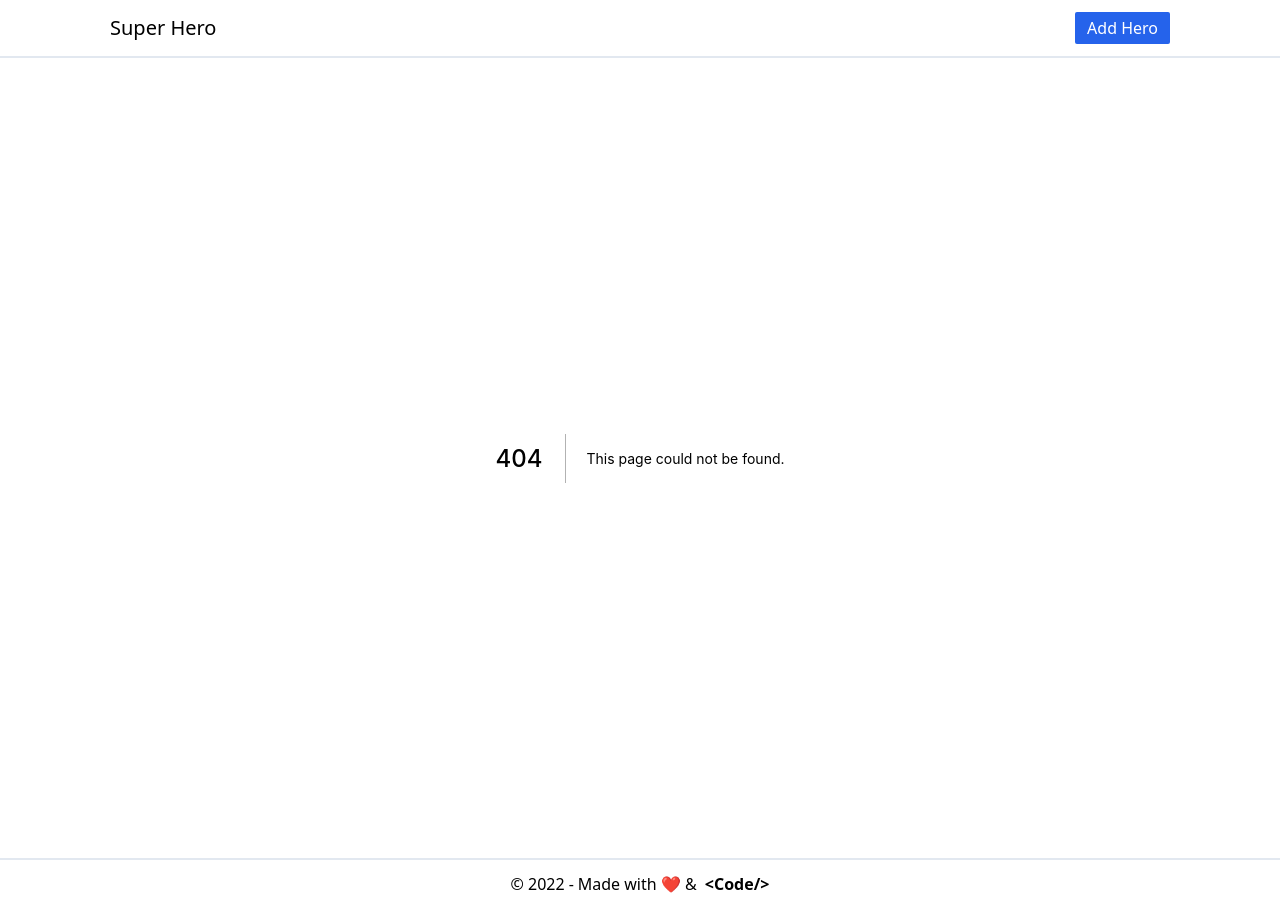
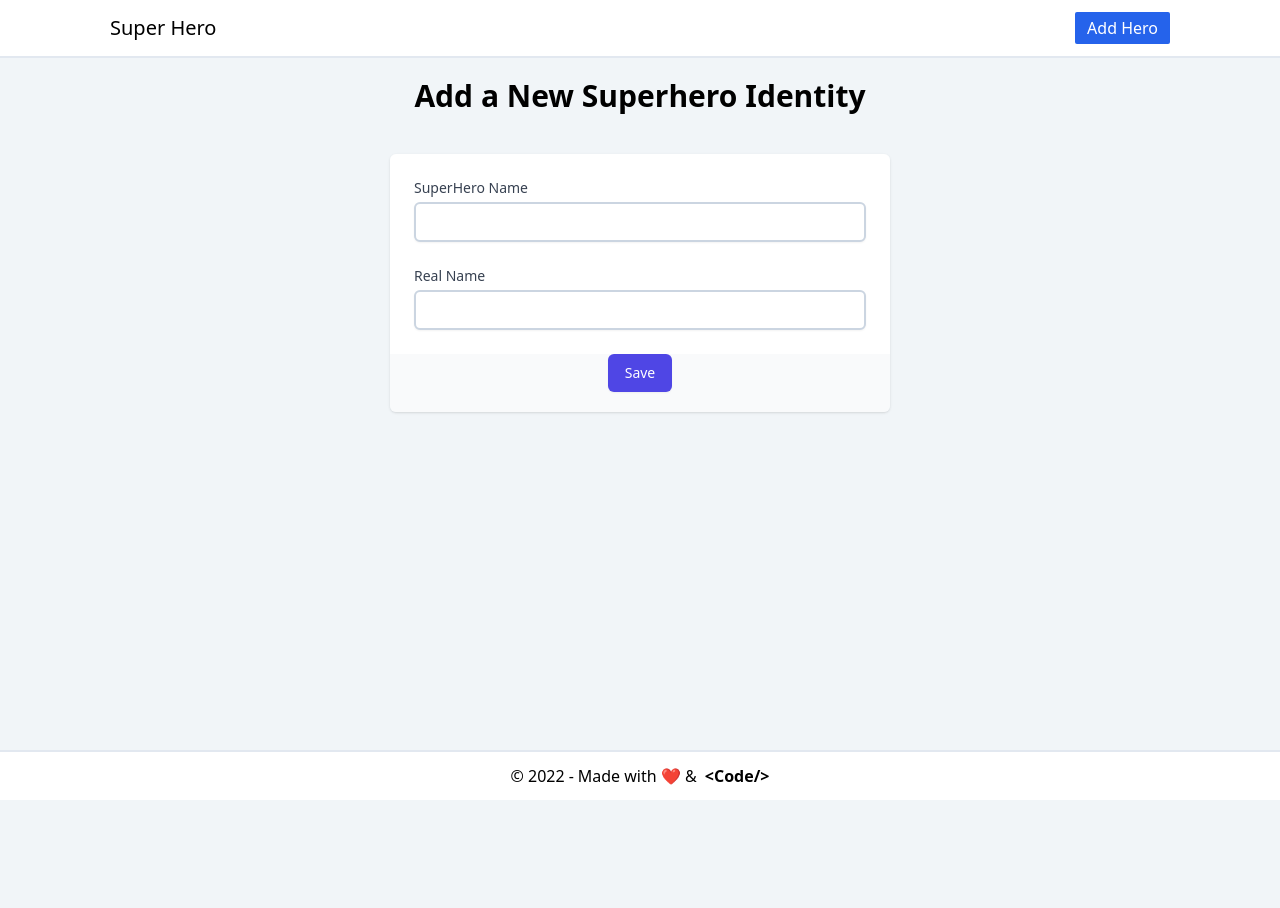
Before and after one commit to Mridul2820/superhero-app, a Next.js app: page /add-hero in a window 1280 px wide. Before the commit this address had no page. After the commit the page ends 800 px from the top, so only its background shows below. Built offline with nearby package versions, Linux system fonts and the light colour scheme; no server answers.

Commit message:
create super hero section

```diff
--- a/components/layout/NavBar.js
+++ b/components/layout/NavBar.js
@@ -10,9 +10,11 @@ const NavBar = () => {
                         Super Hero
                     </a>
                 </Link>
-                <button className='bg-blue-600 text-white px-3 py-1 rounded-sm'>
-                    Add Hero
-                </button>
+                <Link href="/add-hero">
+                    <a className='bg-blue-600 text-white px-3 py-1 rounded-sm'>
+                        Add Hero
+                    </a>
+                </Link>
             </div>
         </nav>
     );
--- a/package.json
+++ b/package.json
@@ -8,6 +8,7 @@
     "lint": "next lint"
   },
   "dependencies": {
+    "@tailwindcss/forms": "^0.4.0",
     "axios": "^0.25.0",
     "dotenv": "^10.0.0",
     "lodash": "^4.17.21",
--- /dev/null
+++ b/pages/add-hero.js
@@ -0,0 +1,90 @@
+import React, { useState } from 'react';
+import { useRouter } from 'next/router';
+import axios from 'axios';
+
+const { SITE_URL } = process.env
+
+const AddHero = () => {
+    const [form, setForm] = useState({
+        superHero: '',
+        realname: ''
+    })
+
+    console.log(form)
+
+    const router = useRouter()
+
+    const handelChange = e => {
+        setForm({
+            ...form,
+            [e.target.name]: e.target.value
+        })
+    }
+
+    const handelForm = async(e) => {
+        e.preventDefault()
+        try {
+            const res = await axios(`${SITE_URL}/api/hero`, {
+                method: "POST",
+                headers: {
+                    "Content-Type": "application/json"
+                },
+                data: JSON.stringify(form)
+            })
+            router.push("/")
+        } catch (error) {
+            console.log(error)
+        }
+    }
+
+    return (
+        <div className='min-h-[calc(100vh-108px)] max-w-[1100px] mx-auto p-5'>
+            <h1 className="text-center text-xl sm:text-2xl md:text-3xl font-bold">
+                Add a New Superhero Identity
+            </h1>
+            <form onSubmit={handelForm}>
+                <div className="shadow overflow-hidden sm:rounded-md max-w-[500px] w-full mx-auto mt-10">
+                    <div className="px-4 py-5 bg-white sm:p-6">
+                        <div className="flex flex-col justify-center items-center gap-6">
+                            <div className="w-full">
+                                <label htmlFor="superHero" className="block text-sm font-medium text-gray-700">
+                                    SuperHero Name
+                                </label>
+                                <input
+                                    type="text"
+                                    name="superHero"
+                                    id="super-hero"
+                                    className="mt-1 focus:ring-indigo-500 focus:border-indigo-500 block w-full shadow-sm sm:text-sm border-2 border-slate-300 rounded-md"
+                                    onChange={handelChange}
+                                />
+                            </div>
+
+                            <div className="w-full">
+                                <label htmlFor="realname" className="block text-sm font-medium text-gray-700">
+                                    Real Name
+                                </label>
+                                <input
+                                    type="text"
+                                    name="realname"
+                                    id="real-name"
+                                    className="mt-1 focus:ring-indigo-500 focus:border-indigo-500 block w-full shadow-sm sm:text-sm border-2 border-slate-300 rounded-md"
+                                    onChange={handelChange}
+                                />
+                            </div>
+                        </div>
+                    </div>
+                    <div className="px-4 pb-5 bg-gray-50 text-center sm:px-6">
+                        <button
+                            type="submit"
+                            className="inline-flex justify-center py-2 px-4 border border-transparent shadow-sm text-sm font-medium rounded-md text-white bg-indigo-600 hover:bg-indigo-700 focus:outline-none focus:ring-2 focus:ring-offset-2 focus:ring-indigo-500"
+                        >
+                            Save
+                        </button>
+                    </div>
+                </div>
+            </form>
+        </div>
+    );
+};
+
+export default AddHero;
--- a/pages/index.js
+++ b/pages/index.js
@@ -12,7 +12,7 @@ const Home = ({ heros }) => {
 
             <div className="flex gap-5 flex-wrap mt-8 justify-center">
             {heros.map(hero => (
-                <div className="shadow-bs3 hover:shadow-bs1 transition-all duration-300 p-4 rounded-sm w-72">
+                <div className="shadow-bs3 hover:shadow-bs1 transition-all duration-300 p-4 rounded-sm w-72 bg-white" key={hero._id}>
                     <h3 className="text-xl font-bold text-center">
                         {hero.superHero}
                     </h3>
--- a/styles/globals.css
+++ b/styles/globals.css
@@ -9,7 +9,7 @@ body {
 * {
     scroll-behavior: smooth;
     scrollbar-width: thin;
-    scrollbar-color: #333333 #d2c8ff;
+    scrollbar-color: #2563eb transparent;
 }
 
 *::-webkit-scrollbar {
@@ -17,9 +17,9 @@ body {
 }
 
 *::-webkit-scrollbar-track {
-    background: #c8c8ff;
+    background: transparent;
 }
 
 *::-webkit-scrollbar-thumb {
-    background-color: #333333;
+    background-color: #2563eb;
 }
--- a/tailwind.config.js
+++ b/tailwind.config.js
@@ -50,6 +50,6 @@ module.exports = {
         },
     },
     plugins: [
-        // require('@tailwindcss/typography'),
+        require('@tailwindcss/forms'),
     ],
 }
```
Also changed, not shown: 1 other file (tests, documents, lock files or other folders).
